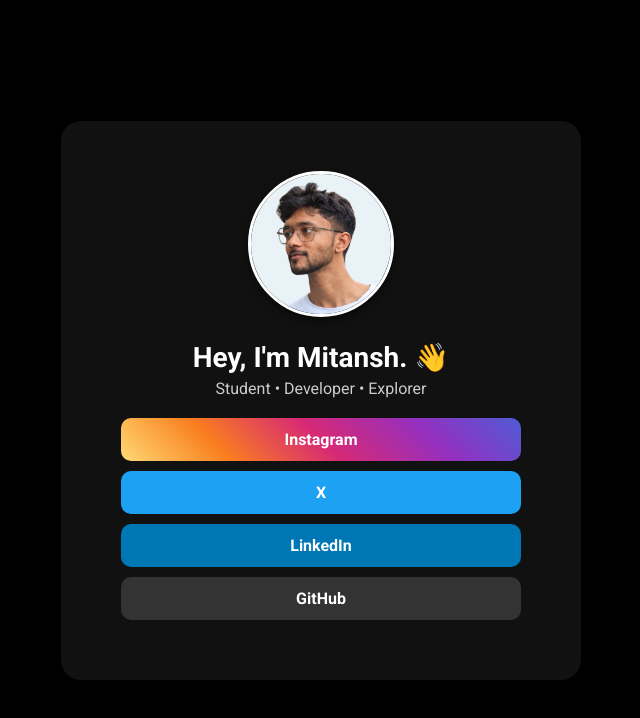
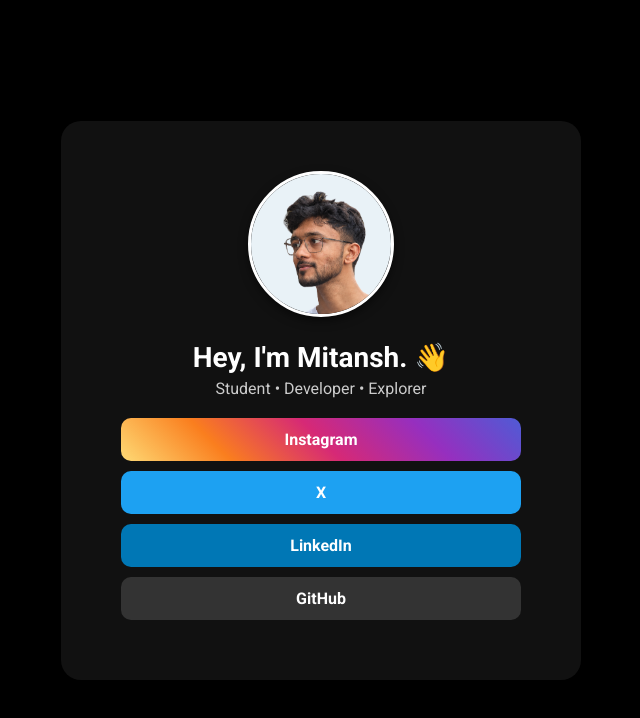
Before and after one commit to mitanshm18/mitanshm18.webpage.io, a plain HTML site: page index.html in a window 1280 px wide. Shown: the whole page, without its empty margins (319-959 px from the left). Drawn offline with Linux system fonts and the light colour scheme.

Commit message:
Update index.html

```diff
--- a/index.html
+++ b/index.html
@@ -13,7 +13,7 @@
 <body>
     <div class="container">
 
-        <img src="githubrepo.png" alt="Mitansh" class="profile-img">
+        <img src="githubrepo2.png" alt="Mitansh" class="profile-img">
 
         <h1>Hey, I'm Mitansh. 👋</h1>
 
```
